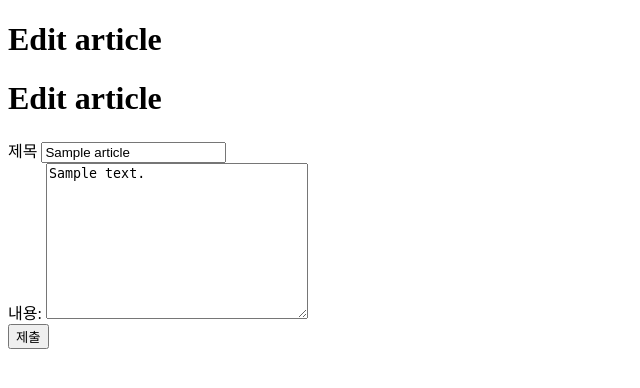
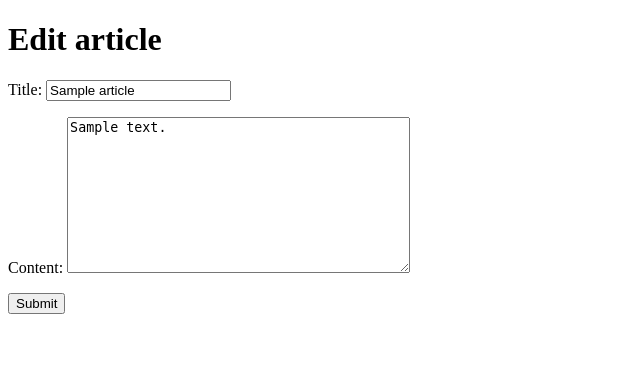
Before and after one commit to haaagi/TIL, a Django app: page /board/articles/1/edit/ in a window 1280 px wide. Shown: the top 388 px of the page, without its empty margins (0-640 px from the left). Run offline with Django 3.2, Linux system fonts and the light colour scheme; tables that the repository leaves empty hold one stand-in row (values such as "Sample post").

Commit message:
refactor with ModelForm

```diff
--- a/06_DJANGO_ADVANCE/01_DJANGO_RECAP/board/forms.py
+++ b/06_DJANGO_ADVANCE/01_DJANGO_RECAP/board/forms.py
@@ -2,11 +2,13 @@ from django import forms
 from .models import Article
 
 # forms.Form => data 입력 및 검증
+# forms.ModelForm => Data 입력/ 검증 + html 생성
+
 
 class ArticleModelForm(forms.ModelForm):
     # 1. Data 입력 및 검증
     # 2. HTML 생성
-    title = forms.EmailField(min_length=2, required=False)
+    title = forms.CharField(min_length=2, max_length=100, required=False)
     class Meta:
         model = Article
         fields = '__all__'
--- a/06_DJANGO_ADVANCE/01_DJANGO_RECAP/board/templates/board/_form.html
+++ b/06_DJANGO_ADVANCE/01_DJANGO_RECAP/board/templates/board/_form.html
@@ -1,23 +1,5 @@
-{% extends 'board/base.html' %}
-
-{% block title %}
-{% endblock %}
-
-{% block body %}
-<h1>Edit article</h1>
-<form method="POST">
-    {% csrf_token %}
-    <div>
-        <label for="title">제목</label>
-        <input id="title" name="title" value="{{ article.title }}">   <!-- value는 미리 채워놓는 값-->
-    </div>
-    <div>
-        <label for="content">내용:</label>
-        <textarea name="content" id="content" cols="30" rows="10">{{ article.content }}</textarea>
-    </div>
-    <div>
-        <input type="submit" value="제출">
-    </div>
+<form method ="POST">
+{% csrf_token %}
+{{ form.as_p }}
+<input type="submit">
 </form>
-
-{% endblock %}
--- a/06_DJANGO_ADVANCE/01_DJANGO_RECAP/board/templates/board/list.html
+++ b/06_DJANGO_ADVANCE/01_DJANGO_RECAP/board/templates/board/list.html
@@ -6,6 +6,7 @@ Article list
 {% block body %}
     <h1>This is list</h1>
     <a href="{% url 'board:new' %}">new article</a>
+    {% if articles %}
         <ul>
             {% for article in articles %}
                 <li>
@@ -15,4 +16,5 @@ Article list
                 </li>
             {% endfor %}
         </ul>
+    {% endif %}
 {% endblock %}
--- a/06_DJANGO_ADVANCE/01_DJANGO_RECAP/board/templates/board/new.html
+++ b/06_DJANGO_ADVANCE/01_DJANGO_RECAP/board/templates/board/new.html
@@ -5,11 +5,7 @@
 
 {% block body %}
 <h1>New article</h1>
-<form method ="POST">
-{% csrf_token %}
-{{ form.as_p }}
-<input type="submit">
-</form>
+{% include 'board/_form.html' %}
 
 
 {% endblock %}
--- a/06_DJANGO_ADVANCE/01_DJANGO_RECAP/board/urls.py
+++ b/06_DJANGO_ADVANCE/01_DJANGO_RECAP/board/urls.py
@@ -4,8 +4,6 @@ from . import views
 app_name = 'board'
 
 urlpatterns = [
-    path('', views.index, name ='index'), # /board/
-    # Read 글 목록  render
     path('articles/', views.list, name='list'),
     # Read글 상세 render
     path('articles/<int:id>/', views.detail, name='detail'),
--- a/06_DJANGO_ADVANCE/01_DJANGO_RECAP/board/views.py
+++ b/06_DJANGO_ADVANCE/01_DJANGO_RECAP/board/views.py
@@ -1,63 +1,149 @@
 from django.shortcuts import render, redirect, get_object_or_404
-from django.views.decorators.http import require_GET, require_POST
+from django.views.decorators.http import require_GET, require_POST,require_http_methods
+from .forms import ArticleModelForm
+from IPython import embed
 from .models import Article
-from .forms import ArticleModelForm
-# Create your views here.
+# CRUD
+
+@require_http_methods(['GET','POST'])
+def new(request):
+    if request.method == 'POST':
+        form = ArticleModelForm(request.POST)
+    # 요청이 GET/ POST 중 어떤 것인지 확인한다.
+    # 만약 POST 라면
+        # ArticleModelForm 을 생성하고 data 를 채운다(binding).
+        # binding 된 form 이 유효한지 체크한다.
+        if form.is_valid():
+            # 유효하다면 form 을 저장한다.
+            article = form.save()
+            # 저장한 article 로 redirect 한다.
+            return redirect(article)   # 이건 redirect('board:detail', article.id)줄인거다.
+        # form 이 유효하지 않다면,
+    # GET 이라면
+    else:
+        # 비어있는 form을 만든다.
+        form = ArticleModelForm()
+        # form 과 html 을 사용자에게 보여준다.
+    return render(request, 'board/new.html', {
+        'form':form,
+    })
 
 
-@require_GET
-def index(request):
-    return render(request, 'board/index.html')
-
-
-
-@require_GET
 def list(request):
-    articles = Article.objects.all()   # [<A1>,<A2>,<A3>,....] 이런식으로 들어옴
+    articles = Article.objects.all()
     return render(request, 'board/list.html', {
         'articles':articles,
     })
 
-
-@require_GET
-def detail(request, id):
-    article = get_object_or_404(Article, id=id)
-    return render(request, 'board/detail.html', {
-        'article':article,
-    })
-
-
-def new(request):
-    if request.method == 'POST':
+@require_http_methods(['GET','POST'])
+def edit(request, id):
+    if request.method == 'POST':  # 여긴 제출
         form = ArticleModelForm(request.POST)
-        if form.is_valid():
+        if form_is_valid():
             article = form.save()
             return redirect(article)
-    else:
-        form = ArticleModelForm()
-        return render(request, 'board/new.html', {
+    else:   # 여긴 종이주세요
+        article = get_object_or_404(Article, id=id)
+        form = ArticleModelForm(instance=article)
+        return render(request, 'board/edit.html', {
             'form':form,
         })
 
 
 
 
-def edit(request, id):
-    article = get_object_or_404(Article, id=id)
-    if request.method == 'POST':
-        article.title = request.POST.get('title')
-        article.content = request.POST.get('content')
-        article.save()
-        return redirect(article)
-    else:
-        return render(request, 'board/edit.html', {
-            'article':article,
-        })
+
+def detail(request):
+    article = get_object_or_404(Article,id=id)
+    return render(request, 'board/detail.html', {
+        'article': article,
+    })
+
+def delete(request):
+    pass
 
 
 
-@require_POST
-def delete(request, id):
-    article = get_object_or_404(Article, id=id)
-    article.delete()
-    return redirect('board:list')
+
+
+
+
+
+
+
+
+
+
+
+
+
+
+
+
+
+
+
+
+
+###  여기서부턴 원래 우리가 했던거  ###
+# from .models import Article
+# from .forms import ArticleModelForm
+# # Create your views here.
+
+
+# @require_GET
+# def index(request):
+#     return render(request, 'board/index.html')
+
+
+
+# @require_GET
+# def list(request):
+#     articles = Article.objects.all()   # [<A1>,<A2>,<A3>,....] 이런식으로 들어옴
+#     return render(request, 'board/list.html', {
+#         'articles':articles,
+#     })
+
+
+# @require_GET
+# def detail(request, id):
+#     article = get_object_or_404(Article, id=id)
+#     return render(request, 'board/detail.html', {
+#         'article':article,
+#     })
+
+
+# def new(request):
+#     if request.method == 'POST':
+#         form = ArticleModelForm(request.POST)
+#         if form.is_valid():
+#             article = form.save()
+#             return redirect(article)
+#     else:
+#         form = ArticleModelForm()
+#         return render(request, 'board/new.html', {
+#             'form':form,
+#         })
+
+
+
+
+# def edit(request, id):
+#     article = get_object_or_404(Article, id=id)
+#     if request.method == 'POST':
+#         article.title = request.POST.get('title')
+#         article.content = request.POST.get('content')
+#         article.save()
+#         return redirect(article)
+#     else:
+#         return render(request, 'board/edit.html', {
+#             'article':article,
+#         })
+
+
+
+# @require_POST
+# def delete(request, id):
+#     article = get_object_or_404(Article, id=id)
+#     article.delete()
+#     return redirect('board:list')
```
Lines whose indentation alone changed are shown as unchanged.
